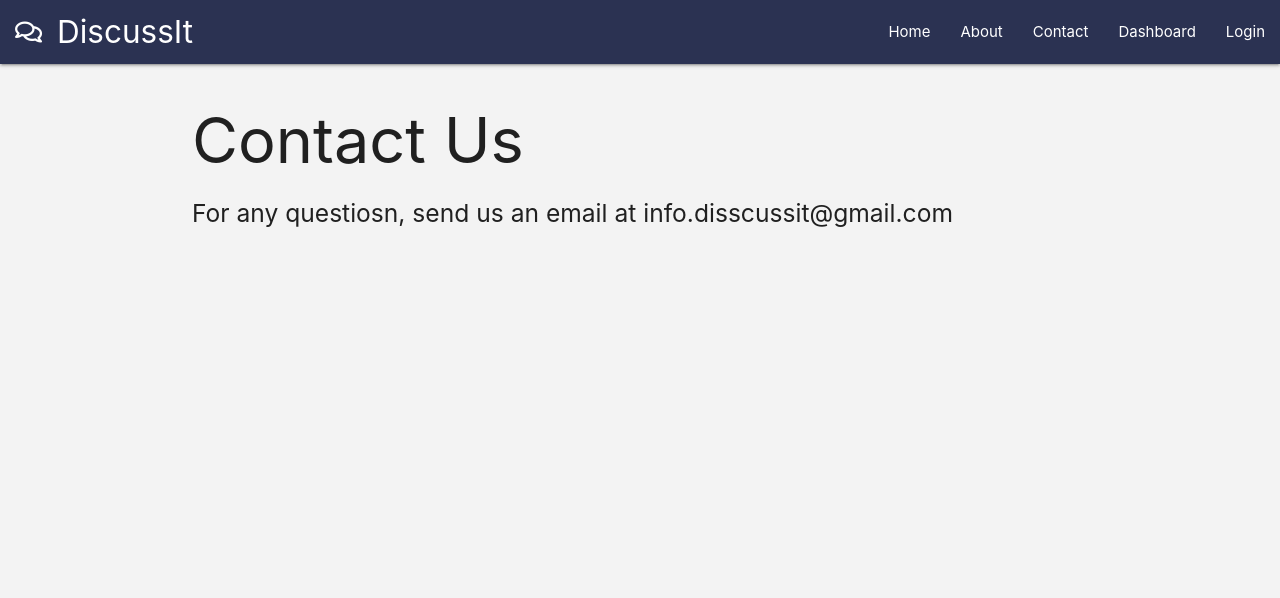
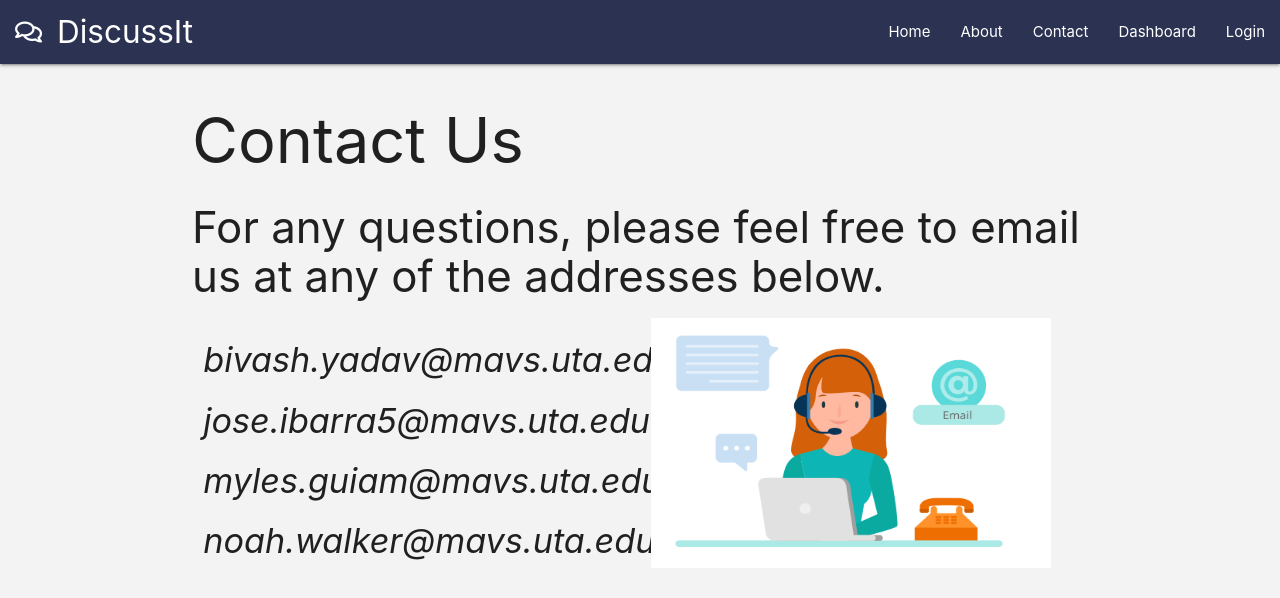
Before and after one commit to byadav02717/discussit, a React (Create React App) app in the folder client/: page /contact in a window 1280 px wide. Shown: the top 598 px of the page. Built offline with nearby package versions, Linux system fonts and the light colour scheme.

Commit message:
update about and contact page

```diff
--- a/client/src/pages/About.js
+++ b/client/src/pages/About.js
@@ -5,7 +5,9 @@ export default function About() {
     return (
         <div className="container">
             <div className="row">
-                <h1>About</h1>
+                <div className= "Title">
+                    <h1>About Us</h1>
+                    </div>
             </div>
             <div className="row">
                 <div className="statement">
@@ -14,7 +16,7 @@ export default function About() {
             </div>
             <div className="row">
                 <div className="col s6">
-                    <h5>Picture will go here</h5>
+                     <img src="/Qa.jpg" alt="" className="Qa" />
                 </div>
                 <div className="col s6">
                     <h5>Free Q&A Format</h5>
@@ -27,12 +29,12 @@ export default function About() {
                     <p>Groups are created by teachers and have the ability to customize them as they see fit with custom tags for questions and complete control over who has access to the group.</p>
                 </div>
                 <div className="col s6">
-                    <h5>Picture will go here</h5>
+                    <img src="/groups.jpg" alt="" className="Gr" />
                 </div>
             </div>
             <div className="row">
                 <div className="col s6">
-                    <h5>Picture will go here</h5>
+                     <img src="/UI.jpg" alt="" className="UI" />
                 </div>
                 <div className="col s6">
                     <h5>Streamlined UI</h5>
--- a/client/src/pages/Contact.js
+++ b/client/src/pages/Contact.js
@@ -1,4 +1,5 @@
 import React from 'react'
+import '../css/About.css';
 
 export default function Contact() {
     return (
@@ -6,9 +7,21 @@ export default function Contact() {
             <div className="row">
                 <h1>Contact Us</h1>
             <div className="row">
-                <h5>For any questiosn, send us an email at info.disscussit@gmail.com
+                <h3>For any questions, please feel free to email us at any of the addresses below.</h3>
 
-                </h5>
+                   <div className="row">
+                <div className="col s6">
+                    <div className = "list">
+                    <h4> bivash.yadav@mavs.uta.edu</h4>
+                    <h4> jose.ibarra5@mavs.uta.edu</h4>
+                    <h4> myles.guiam@mavs.uta.edu</h4>
+                    <h4> noah.walker@mavs.uta.edu</h4>
+                   </div>
+                </div>
+                <div className="col s6">
+                    <img src="/mail.png" alt="" className="mail" />
+                </div>
+            </div>
             </div>
             </div>
         </div>
```
